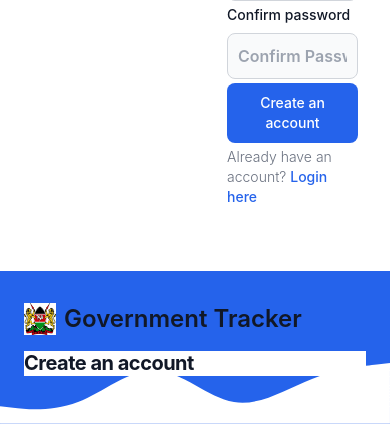
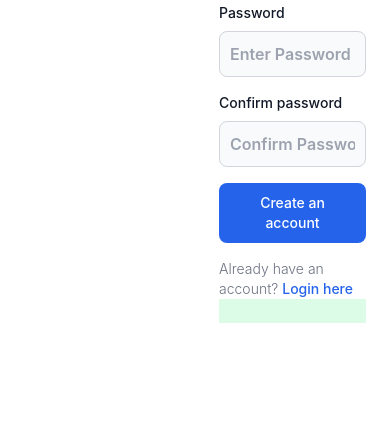
Before and after one commit to Felixngwono/Django--government--project, a Django app: page /register/ in a window 390 px wide. Shown: the part 904-1328 px from the top of the page. After the commit the page ends 1227 px from the top, so only its background shows below. Run offline with Django 5.2, Linux system fonts and the light colour scheme; some libraries are stand-ins or nearby versions.

Commit message:
StoryTeller

```diff
--- a/member/views.py
+++ b/member/views.py
@@ -12,7 +12,7 @@
 from django.core.paginator import Paginator
 from .forms import MyUserCreationForm,PdfForm, ContactUsForm,FeedbackForm,ProjectCreationForm,ProjectDivisionForm, ProjectTypeForm
 
-
+@login_required
 def PdfFile(request):
     if request.method == 'POST':
         form = PdfForm(request.POST)
@@ -30,7 +30,7 @@
                             filename='Project.pdf')
     return response
 
-
+@login_required
 def generate_pdf_file():
     from io import BytesIO
 
@@ -55,7 +55,7 @@
     return buffer
 
 
-
+@login_required
 def AboutUs(request):
     return render(request, 'about_us.html')
 
@@ -80,7 +80,7 @@
     return render(request, 'contact_us.html',context)
 
 
-
+@login_required
 def notifications(request):
     return render(request, 'notifications.html')
 
@@ -180,6 +180,7 @@
 def jobApplication(request):
     return render(request,'job.html')
 
+@login_required
 def feedback(request):
     form= FeedbackForm()
     if request.method=='POST':
@@ -227,10 +228,11 @@
         return redirect ('projectoverview')
     return render(request, 'delete.html')
 
-
+@login_required
 def BudgetAnalysis(request):
     return render(request,'budgetanalysis.html')
 
+@login_required
 def PerfomanceMetrix(request):
     return render(request,'perfomancematrix.html')
 
@@ -245,9 +247,11 @@
 def upcoming(request):
     return render(request,'upcoming.html')
 
+@login_required
 def teams(request):
     return render(request,'team.html')
 
+@login_required
 def testimonials(request):
     return render(request,'testimonials.html')
 
--- a/templates/register.html
+++ b/templates/register.html
@@ -1,59 +1,56 @@
-
-<script src="https://cdn.tailwindcss.com"></script>
 {% load static %}
 {% load widget_tweaks %}
+<script src="https://cdn.tailwindcss.com"></script>
 <link rel="stylesheet" href="{% static 'register.css' %}">
 
 <div class="flex">
-    <div class="w-1/2 h-screen bg-cover bg-no-repeat" style="background-image: url({% static 'images/bg_1.jpg' %});"></div>
+    <div class="w-1/2 h-screen bg-cover bg-no-repeat" style="background-image: url({% static 'images/in.jpg' %});"></div>
 
-    <div class="w-1/2 px-8 py-10">
-        <section class="bg-green-100 items-center  w-full">
-            <div class=" items-center justify-center mb-6 text-2 font-semibold text-gray-900 dark:text-white">
+    <div class="w-1/2 flex justify-center px-6 py-8">
+        <section class="bg-green-100 dark:bg-gray-900 w-full">
+            <div class="w-full items-center justify-center mb-6 text-2 font-semibold text-gray-900 dark:text-white">
                 <a href="#" class="flex items-cover mb-4 text-2xl font-semibold text-gray-900 dark:text-white">
                     <img class="w-8 h-8 mr-2" src="{% static 'images/GOK.png' %}" alt="logo">
                     Government Tracker
                 </a>
-                <div class="w-full bg-white dark:border sm:max-w-md xl:p-0 dark:bg-gray-800 dark:border-gray-700">
+                <div class="w-full bg-white dark:border xl:p-0 dark:bg-gray-800 dark:border-gray-700">
                     <div>
                         <h1 class="text-xl font-bold leading-tight tracking-tight text-gray-900 md:text-2xl dark:text-white">
                             Create an account
                         </h1>
-                        <form class="space-y-1 md:space-y-2" action="" method="POST" enctype="multipart/form-data">
+                        <form class="space-y-4 md:space-y-6" action="" method="POST" enctype="multipart/form-data">
                             {% csrf_token %}
                            <div>
                                 <label for="name" class="block mb-2 text-sm font-medium text-gray-900 dark:text-white">Your Name</label>
-                                {% render_field form.name  class="bg-gray-50 border border-gray-300 text-gray-900 sm:text-sm rounded-lg focus:ring-primary-600 focus:border-primary-600 block w-full p-2.5 dark:bg-gray-700 dark:border-gray-600 dark:placeholder-gray-400 dark:text-white dark:focus:ring-blue-500 dark:focus:border-blue-500" placeholder="Enter Name" required="" %}
+                                {% render_field form.name class="bg-gray-50 border border-gray-300 text-gray-900 sm:text-sm rounded-lg focus:ring-primary-600 focus:border-primary-600 block w-full p-2.5 dark:bg-gray-700 dark:border-gray-600 dark:placeholder-gray-400 dark:text-white dark:focus:ring-blue-500 dark:focus:border-blue-500" placeholder="Enter Name" required="" %}
                             </div>
                             <div>
                                 <label for="username" class="block mb-2 text-sm font-medium text-gray-900 dark:text-white">Your Username</label>
-                                {% render_field form.username  class="bg-gray-50 border border-gray-300 text-gray-900 sm:text-sm rounded-lg focus:ring-primary-600 focus:border-primary-600 block w-full p-2.5 dark:bg-gray-700 dark:border-gray-600 dark:placeholder-gray-400 dark:text-white dark:focus:ring-blue-500 dark:focus:border-blue-500" placeholder="Enter Username" required="" %}
+                                {% render_field form.username class="bg-gray-50 border border-gray-300 text-gray-900 sm:text-sm rounded-lg focus:ring-primary-600 focus:border-primary-600 block w-full p-2.5 dark:bg-gray-700 dark:border-gray-600 dark:placeholder-gray-400 dark:text-white dark:focus:ring-blue-500 dark:focus:border-blue-500" placeholder="Enter Username" required="" %}
                             </div>
                             <div>
                                 <label for="email" class="block mb-2 text-sm font-medium text-gray-900 dark:text-white">Your email</label>
-                                {% render_field form.email  class="bg-gray-50 border border-gray-300 text-gray-900 sm:text-sm rounded-lg focus:ring-primary-600 focus:border-primary-600 block w-full p-2.5 dark:bg-gray-700 dark:border-gray-600 dark:placeholder-gray-400 dark:text-white dark:focus:ring-blue-500 dark:focus:border-blue-500" placeholder="email@gmail.com" required="" %}
-
+                                {% render_field form.email class="bg-gray-50 border border-gray-300 text-gray-900 sm:text-sm rounded-lg focus:ring-primary-600 focus:border-primary-600 block w-full p-2.5 dark:bg-gray-700 dark:border-gray-600 dark:placeholder-gray-400 dark:text-white dark:focus:ring-blue-500 dark:focus:border-blue-500" placeholder="email@gmail.com" required="" %}
                             </div>
                             <div>
                                 <label class="block mb-2 text-sm font-medium text-gray-900 dark:text-white" type="file" for="file_input">Upload file</label>
-                                {% render_field form.profile  class="bg-gray-50 border border-gray-300 text-gray-900 sm:text-sm rounded-lg focus:ring-primary-600 focus:border-primary-600 block w-full p-2.5 dark:bg-gray-700 dark:border-gray-600 dark:placeholder-gray-400 dark:text-white dark:focus:ring-blue-500 dark:focus:border-blue-500" placeholder="Your Biography" required="" %}
-
+                                {% render_field form.profile class="bg-gray-50 border border-gray-300 text-gray-900 sm:text-sm rounded-lg focus:ring-primary-600 focus:border-primary-600 block w-full p-2.5 dark:bg-gray-700 dark:border-gray-600 dark:placeholder-gray-400 dark:text-white dark:focus:ring-blue-500 dark:focus:border-blue-500" required="" %}
                             </div>
                             <div>
                                 <label for="bio" class="block mb-2 text-sm font-medium text-gray-900 dark:text-white">End User</label>
-                                {% render_field form.is_enduser  %}
+                                {% render_field form.is_enduser class="block w-full" %}
                             </div>
                             <div>
                                 <label for="bio" class="block mb-2 text-sm font-medium text-gray-900 dark:text-white">Your Bio</label>
-                                {% render_field form.bio  class="bg-gray-50 border border-gray-300 text-gray-900 sm:text-sm rounded-lg focus:ring-primary-600 focus:border-primary-600 block w-full p-2.5 dark:bg-gray-700 dark:border-gray-600 dark:placeholder-gray-400 dark:text-white dark:focus:ring-blue-500 dark:focus:border-blue-500" placeholder="Your Biography" required="" %}
+                                {% render_field form.bio class="bg-gray-50 border border-gray-300 text-gray-900 sm:text-sm rounded-lg focus:ring-primary-600 focus:border-primary-600 block w-full p-2.5 dark:bg-gray-700 dark:border-gray-600 dark:placeholder-gray-400 dark:text-white dark:focus:ring-blue-500 dark:focus:border-blue-500" placeholder="Your Biography" required="" %}
                             </div>
                             <div>
                                 <label for="password" class="block mb-2 text-sm font-medium text-gray-900 dark:text-white">Password</label>
-                                {% render_field form.password1  class="bg-gray-50 border border-gray-300 text-gray-900 sm:text-sm rounded-lg focus:ring-primary-600 focus:border-primary-600 block w-full p-2.5 dark:bg-gray-700 dark:border-gray-600 dark:placeholder-gray-400 dark:text-white dark:focus:ring-blue-500 dark:focus:border-blue-500" placeholder="Enter Password" required="" %}
+                                {% render_field form.password1 class="bg-gray-50 border border-gray-300 text-gray-900 sm:text-sm rounded-lg focus:ring-primary-600 focus:border-primary-600 block w-full p-2.5 dark:bg-gray-700 dark:border-gray-600 dark:placeholder-gray-400 dark:text-white dark:focus:ring-blue-500 dark:focus:border-blue-500" placeholder="Enter Password" required="" %}
                             </div>
                             <div>
                                 <label for="confirm-password" class="block mb-2 text-sm font-medium text-gray-900 dark:text-white">Confirm password</label>
-                                {% render_field form.password2  class="bg-gray-50 border border-gray-300 text-gray-900 sm:text-sm rounded-lg focus:ring-primary-600 focus:border-primary-600 block w-full p-2.5 dark:bg-gray-700 dark:border-gray-600 dark:placeholder-gray-400 dark:text-white dark:focus:ring-blue-500 dark:focus:border-blue-500" placeholder="Confirm Password" required="" %}
+                                {% render_field form.password2 class="bg-gray-50 border border-gray-300 text-gray-900 sm:text-sm rounded-lg focus:ring-primary-600 focus:border-primary-600 block w-full p-2.5 dark:bg-gray-700 dark:border-gray-600 dark:placeholder-gray-400 dark:text-white dark:focus:ring-blue-500 dark:focus:border-blue-500" placeholder="Confirm Password" required="" %}
                             </div>
 
                             <button type="submit" class="w-full text-white bg-primary-600 hover:bg-primary-700 focus:ring-4 focus:outline-none focus:ring-primary-300 font-medium rounded-lg text-sm px-5 py-2.5 text-center dark:bg-primary-600 dark:hover:bg-primary-700 dark:focus:ring-primary-800">Create an account</button>
@@ -69,51 +66,3 @@
 </div>
 
 <script src="{% static 'js/register.js' %}"></script>
-<div>
-    {% if messages %}
-        {% for message in messages %}
-            {{ message }}
-        {% endfor %}
-    {% endif %}
-</div>
-
-<script src="https://cdn.tailwindcss.com"></script>
-{% load static %}
-{% load widget_tweaks %}
-<link rel="stylesheet" href="{% static 'register.css' %}">
-
-<div class="flex relative">
-    <!-- Curved background -->
-    <div class="absolute inset-0 bg-primary-600 h-full w-full overflow-hidden">
-        <svg class="absolute bottom-0" xmlns="http://www.w3.org/2000/svg" viewBox="0 0 1440 320">
-            <path fill="#FFFFFF" fill-opacity="1" d="M0,256L48,261.3C96,267,192,277,288,240C384,203,480,117,576,122.7C672,128,768,224,864,240C960,256,1056,192,1152,154.7C1248,117,1344,107,1392,101.3L1440,96L1440,320L1392,320C1344,320,1248,320,1152,320C1056,320,960,320,864,320C768,320,672,320,576,320C480,320,384,320,288,320C192,320,96,320,48,320L0,320Z"></path>
-        </svg>
-    </div>
-    <!-- Content -->
-    <div class="w-full px-6 py-8 md:h-full lg:py-0 z-10 relative">
-        <a href="#" class="flex items-cover mb-4 text-2xl font-semibold text-gray-900 dark:text-white">
-            <img class="w-8 h-8 mr-2" src="{% static 'images/GOK.png' %}" alt="logo">
-            Government Tracker
-        </a>
-        <div class="w-full bg-white dark:border sm:max-w-md xl:p-0 dark:bg-gray-800 dark:border-gray-700">
-            <div>
-                <h1 class="text-xl font-bold leading-tight tracking-tight text-gray-900 md:text-2xl dark:text-white">
-                    Create an account
-                </h1>
-                <form class="space-y-4" action="" method="POST" enctype="multipart/form-data">
-                    {% csrf_token %}
-                    <!-- Your form fields go here -->
-                </form>
-            </div>
-        </div>
-    </div>
-</div>
-
-<script src="{% static 'js/register.js' %}"></script>
-<div>
-    {% if messages %}
-        {% for message in messages %}
-            {{ message }}
-        {% endfor %}
-    {% endif %}
-</div>
--- a/templates/testimonials.html
+++ b/templates/testimonials.html
@@ -5,6 +5,8 @@
 <script src="https://cdn.tailwindcss.com"></script>
 <div class=" sm:ml-64">
   <div class="p-2 border-2">
+    <div class="slider-item" style="background-image: url({% static 'images/testimony.jpeg' %}); background-repeat: no-repeat; background-size:cover; background-attatchment:fixed;">
+
 <section class="text-gray-600 body-font">
 
     <div class="container px-5 py-24 mx-auto">
```
Also changed, not shown: templates/login.html (+4 -8 lines), templates/welcoming page.html (+2 -22 lines), static/images/ease.png (added), static/images/log.png (added), static/images/testimony.jpeg (added), 1 other file.
